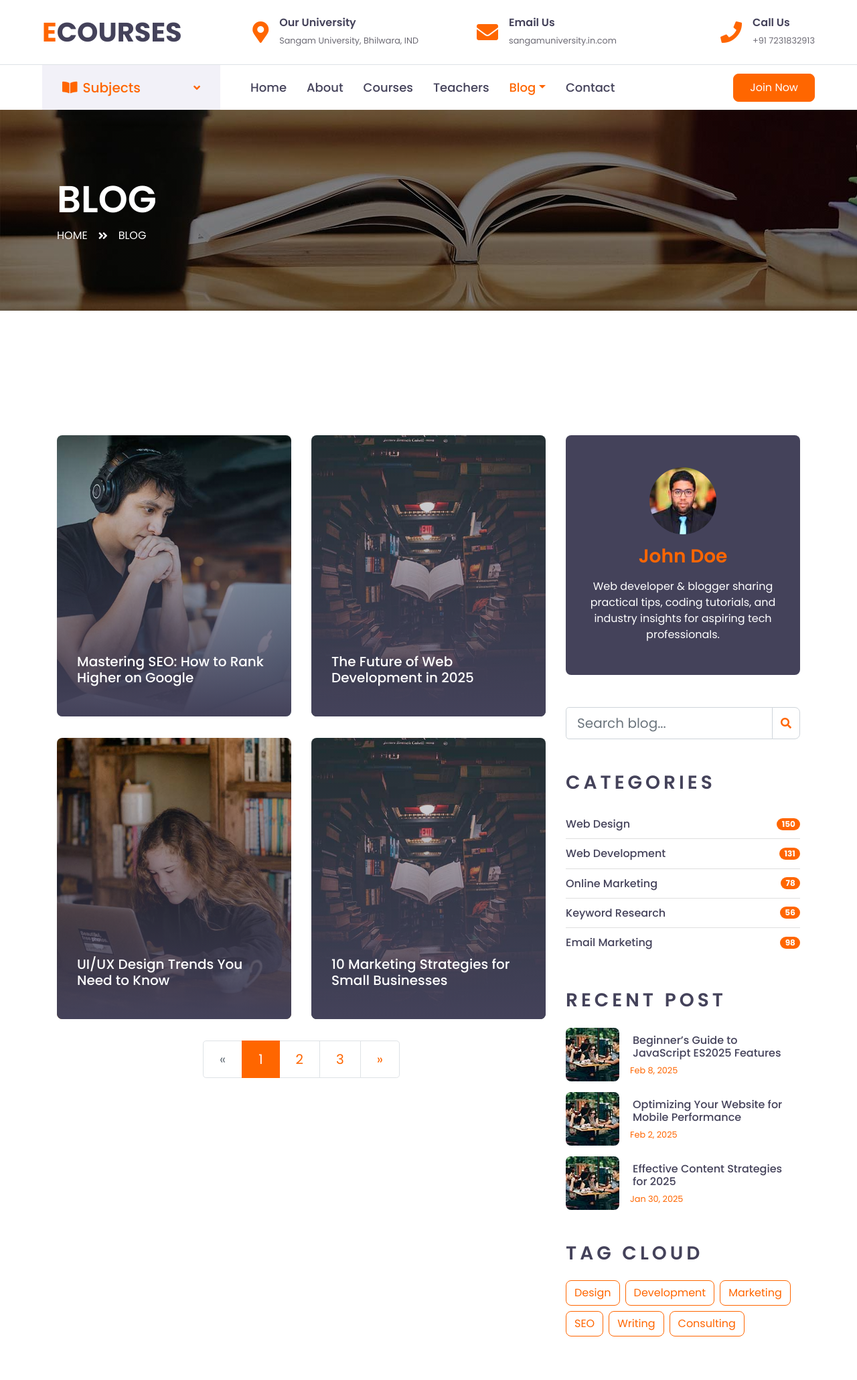
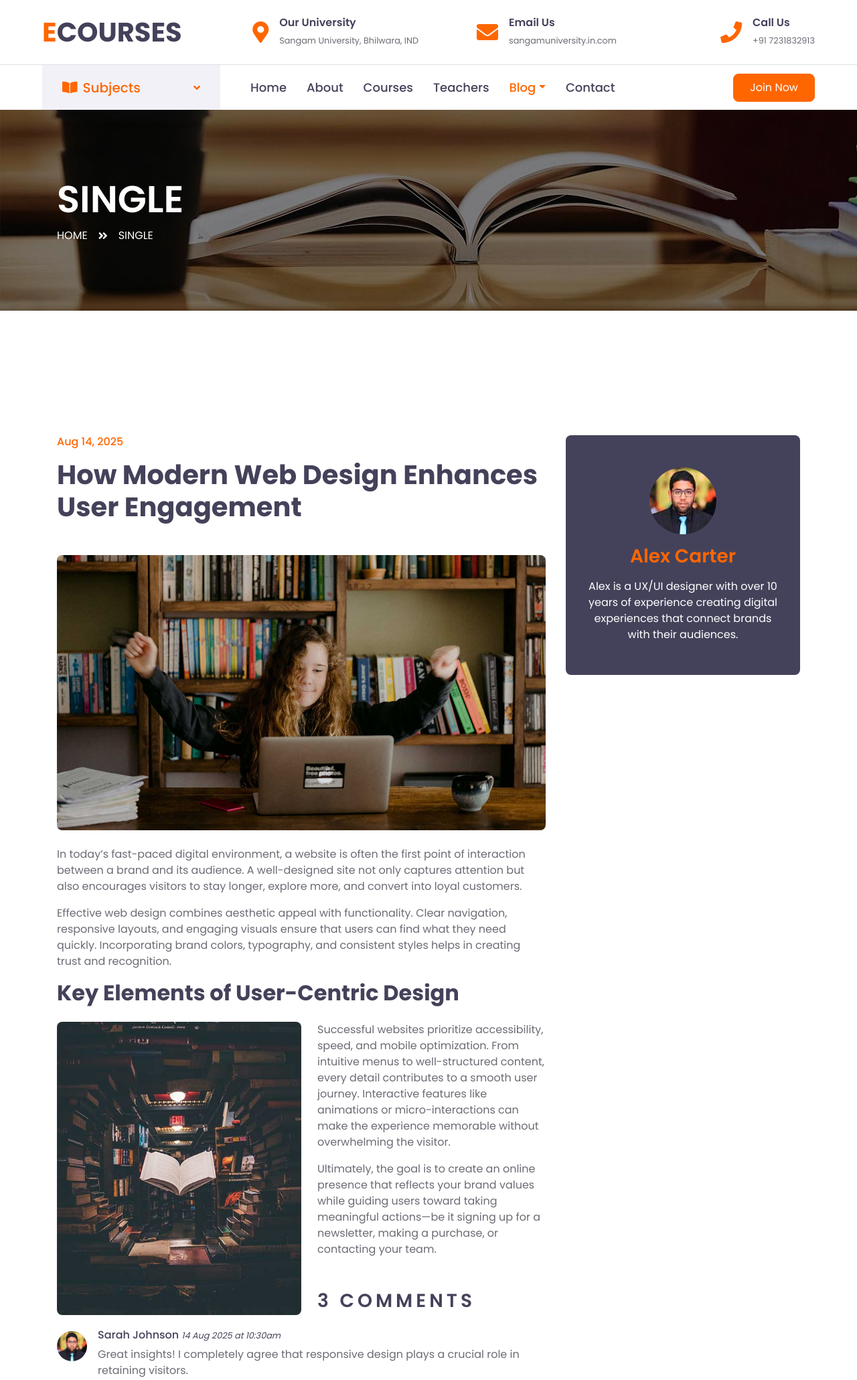
Before and after one commit to dk124421/Django-Practice-Repository-1, a Django app: page /blog/ in a window 1280 px wide. Shown: the top 2061 px of the page at 67% size. Run offline with Django 5.2, Linux system fonts and the light colour scheme; data comes from the database, SQL or seed files in the repository; some libraries are stand-ins or nearby versions.

Commit message:
Add STATIC_ROOT setting and update blog template for improved layout and content

```diff
--- a/tannu/settings.py
+++ b/tannu/settings.py
@@ -127,7 +127,7 @@ USE_TZ = True
 # https://docs.djangoproject.com/en/5.2/howto/static-files/
 
 STATIC_URL = "static/"
-
+STATIC_ROOT = BASE_DIR / 'staticfiles'
 #ADDED MANNUALLY
 
 STATICFILES_DIRS = [
--- a/templates/blog.html
+++ b/templates/blog.html
@@ -1,306 +1,170 @@
-{% extends "base.html" %} {% load static %} {% block title %}Blog{% endblock %} {% block content %}
+{% extends 'base.html' %}
+{% load static %}
+{% block title %}Blog Detail{% endblock %}
+{% block content %}
+
 <!-- Header Start -->
 <div class="container-fluid page-header" style="margin-bottom: 90px">
   <div class="container">
-    <div
-      class="d-flex flex-column justify-content-center"
-      style="min-height: 300px"
-    >
-      <h3 class="display-4 text-white text-uppercase">Blog</h3>
+    <div class="d-flex flex-column justify-content-center" style="min-height: 300px">
+      <h3 class="display-4 text-white text-uppercase">Single</h3>
       <div class="d-inline-flex text-white">
         <p class="m-0 text-uppercase"><a class="text-white" href="">Home</a></p>
         <i class="fa fa-angle-double-right pt-1 px-3"></i>
-        <p class="m-0 text-uppercase">Blog</p>
+        <p class="m-0 text-uppercase">Single</p>
       </div>
     </div>
   </div>
 </div>
 <!-- Header End -->
 
-<!-- Blog Start -->
+<!-- Detail Start -->
 <div class="container-fluid py-5">
   <div class="container py-5">
     <div class="row">
       <div class="col-lg-8">
-        <div class="row pb-3">
-          {% for blog in blogs %}
-          <div class="col-lg-6 mb-4">
-            <div class="blog-item position-relative overflow-hidden rounded mb-2">
-              <img class="img-fluid" src="{{blog.image.url}}" alt="" />
-              <a class="blog-overlay text-decoration-none" href="">
-                <h5 class="text-white mb-3">{{blog.title}}</h5>
-                <p class="text-primary m-0">{{blog.upload_at}}</p>
-              </a>
-            </div>
-          </div>
-          {% empty %}
-            <div class="col-12"><p>No blogs found.</p></div>
-          {% endfor %}
-{% comment %}
-          <div class="col-lg-6 mb-4">
-            <div
-              class="blog-item position-relative overflow-hidden rounded mb-2"
-            >
-              <img
-                class="img-fluid"
-                src="{% static 'img/blog-2.jpg' %}"
-                alt=""
-              />
-              <a class="blog-overlay text-decoration-none" href="">
-                <h5 class="text-white mb-3">
-                  Mastering SEO: How to Rank Higher on Google
-                </h5>
-                <p class="text-primary m-0">Feb 5, 2025</p>
-              </a>
+        <div class="mb-5">
+          <h6 class="text-primary mb-3">Aug 14, 2025</h6>
+          <h1 class="mb-5">How Modern Web Design Enhances User Engagement</h1>
+          <img class="img-fluid rounded w-100 mb-4" src="{% static 'img/carousel-1.jpg' %}" alt="Image" />
+          <p>
+            In today’s fast-paced digital environment, a website is often the
+            first point of interaction between a brand and its audience. A
+            well-designed site not only captures attention but also encourages
+            visitors to stay longer, explore more, and convert into loyal
+            customers.
+          </p>
+          <p>
+            Effective web design combines aesthetic appeal with functionality.
+            Clear navigation, responsive layouts, and engaging visuals ensure
+            that users can find what they need quickly. Incorporating brand
+            colors, typography, and consistent styles helps in creating trust
+            and recognition.
+          </p>
+
+          <h2 class="mb-4">Key Elements of User-Centric Design</h2>
+          <img class="img-fluid rounded w-50 float-left mr-4 mb-3" src="{% static 'img/blog-1.jpg' %}" alt="Image" />
+          <p>
+            Successful websites prioritize accessibility, speed, and mobile
+            optimization. From intuitive menus to well-structured content, every
+            detail contributes to a smooth user journey. Interactive features
+            like animations or micro-interactions can make the experience
+            memorable without overwhelming the visitor.
+          </p>
+          <p>
+            Ultimately, the goal is to create an online presence that reflects
+            your brand values while guiding users toward taking meaningful
+            actions—be it signing up for a newsletter, making a purchase, or
+            contacting your team.
+          </p>
+        </div>
+
+        <!-- Comment List -->
+        <div class="mb-5">
+          <h3 class="text-uppercase mb-4" style="letter-spacing: 5px">
+            3 Comments
+          </h3>
+
+          <div class="media mb-4">
+            <img src="{% static 'img/user.jpg' %}" alt="Image"
+              class="img-fluid rounded-circle mr-3 mt-1" style="width: 45px" />
+            <div class="media-body">
+              <h6>Sarah Johnson <small><i>14 Aug 2025 at 10:30am</i></small></h6>
+              <p>
+                Great insights! I completely agree that responsive design plays
+                a crucial role in retaining visitors.
+              </p>
+              <button class="btn btn-sm btn-secondary">Reply</button>
             </div>
           </div>
 
-          <div class="col-lg-6 mb-4">
-            <div
-              class="blog-item position-relative overflow-hidden rounded mb-2"
-            >
-              <img
-                class="img-fluid"
-                src="{% static 'img/blog-3.jpg' %}"
-                alt=""
-              />
-              <a class="blog-overlay text-decoration-none" href="">
-                <h5 class="text-white mb-3">
-                  The Future of Web Development in 2025
-                </h5>
-                <p class="text-primary m-0">Jan 28, 2025</p>
-              </a>
+          <div class="media mb-4">
+            <img src="{% static 'img/user.jpg' %}" alt="Image"
+              class="img-fluid rounded-circle mr-3 mt-1" style="width: 45px" />
+            <div class="media-body">
+              <h6>Michael Lee <small><i>14 Aug 2025 at 11:45am</i></small></h6>
+              <p>
+                I’d add that site speed is just as important—nobody sticks
+                around for slow pages.
+              </p>
+              <button class="btn btn-sm btn-secondary">Reply</button>
+
+              <div class="media mt-4">
+                <img src="{% static 'img/user.jpg' %}" alt="Image"
+                  class="img-fluid rounded-circle mr-3 mt-1" style="width: 45px" />
+                <div class="media-body">
+                  <h6>Sarah Johnson <small><i>14 Aug 2025 at 12:15pm</i></small></h6>
+                  <p>
+                    Absolutely! Optimizing images and using proper caching can
+                    make a huge difference.
+                  </p>
+                  <button class="btn btn-sm btn-secondary">Reply</button>
+                </div>
+              </div>
+
             </div>
           </div>
+        </div>
 
-          <div class="col-lg-6 mb-4">
-            <div
-              class="blog-item position-relative overflow-hidden rounded mb-2"
-            >
-              <img
-                class="img-fluid"
-                src="{% static 'img/blog-1.jpg' %}"
-                alt=""
-              />
-              <a class="blog-overlay text-decoration-none" href="">
-                <h5 class="text-white mb-3">
-                  UI/UX Design Trends You Need to Know
-                </h5>
-                <p class="text-primary m-0">Jan 20, 2025</p>
-              </a>
+        <!-- Comment Form -->
+        <div class="bg-secondary rounded p-5">
+          <h3 class="text-uppercase mb-4" style="letter-spacing: 5px">
+            Leave a comment
+          </h3>
+
+          {% if msg %}
+          <div class="alert alert-success text-center" role="alert">
+            {{ msg }}
+          </div>
+          {% endif %}
+
+          <form method="POST" action="{% url 'single_page' %}">
+            {% csrf_token %}
+            <div class="form-group">
+              <label for="name">Name *</label>
+              <input type="text" class="form-control border-0" id="name" name="name" />
             </div>
-          </div>
 
-          <div class="col-lg-6 mb-4">
-            <div
-              class="blog-item position-relative overflow-hidden rounded mb-2"
-            >
-              <img
-                class="img-fluid"
-                src="{% static 'img/blog-2.jpg' %}"
-                alt=""
-              />
-              <a class="blog-overlay text-decoration-none" href="">
-                <h5 class="text-white mb-3">
-                  10 Marketing Strategies for Small Businesses
-                </h5>
-                <p class="text-primary m-0">Jan 15, 2025</p>
-              </a>
+            <div class="form-group">
+              <label for="email">Email *</label>
+              <input type="email" class="form-control border-0" id="email" name="email" />
             </div>
-          </div>
 
-          <div class="col-lg-6 mb-4">
-            <div
-              class="blog-item position-relative overflow-hidden rounded mb-2"
-            >
-              <img
-                class="img-fluid"
-                src="{% static 'img/blog-3.jpg' %}"
-                alt=""
-              />
-              <a class="blog-overlay text-decoration-none" href="">
-                <h5 class="text-white mb-3">
-                  How to Start a Career in Digital Marketing
-                </h5>
-                <p class="text-primary m-0">Jan 5, 2025</p>
-              </a>
+            <div class="form-group">
+              <label for="website">Website</label>
+              <input type="url" class="form-control border-0" id="website" name="website" />
             </div>
-          </div> {% endcomment %}
 
-          <div class="col-12">
-            <nav aria-label="Page navigation">
-              <ul class="pagination pagination-lg justify-content-center mb-0">
-                <li class="page-item disabled">
-                  <a class="page-link" href="#" aria-label="Previous">
-                    <span aria-hidden="true">&laquo;</span>
-                    <span class="sr-only">Previous</span>
-                  </a>
-                </li>
-                <li class="page-item active">
-                  <a class="page-link" href="#">1</a>
-                </li>
-                <li class="page-item"><a class="page-link" href="#">2</a></li>
-                <li class="page-item"><a class="page-link" href="#">3</a></li>
-                <li class="page-item">
-                  <a class="page-link" href="#" aria-label="Next">
-                    <span aria-hidden="true">&raquo;</span>
-                    <span class="sr-only">Next</span>
-                  </a>
-                </li>
-              </ul>
-            </nav>
-          </div>
+            <div class="form-group">
+              <label for="message">Message *</label>
+              <textarea id="message" cols="30" rows="5"
+                class="form-control border-0" name="message"></textarea>
+            </div>
+
+            <div class="form-group mb-0">
+              <input type="submit" value="Leave Comment"
+                class="btn btn-primary py-md-2 px-md-4 font-weight-semi-bold"
+                name="submit" id="submit" />
+            </div>
+          </form>
         </div>
       </div>
 
       <div class="col-lg-4 mt-5 mt-lg-0">
         <!-- Author Bio -->
-        <div
-          class="d-flex flex-column text-center bg-dark rounded mb-5 py-5 px-4"
-        >
-          <img
-            src="{% static 'img/user.jpg' %}"
-            class="img-fluid rounded-circle mx-auto mb-3"
-            style="width: 100px"
-          />
-          <h3 class="text-primary mb-3">John Doe</h3>
+        <div class="d-flex flex-column text-center bg-dark rounded mb-5 py-5 px-4">
+          <img src="{% static 'img/user.jpg' %}"
+            class="img-fluid rounded-circle mx-auto mb-3" style="width: 100px" />
+          <h3 class="text-primary mb-3">Alex Carter</h3>
           <p class="text-white m-0">
-            Web developer & blogger sharing practical tips, coding tutorials,
-            and industry insights for aspiring tech professionals.
+            Alex is a UX/UI designer with over 10 years of experience creating
+            digital experiences that connect brands with their audiences.
           </p>
-        </div>
-
-        <!-- Search Form -->
-        <div class="mb-5">
-          <form action="">
-            <div class="input-group">
-              <input
-                type="text"
-                class="form-control form-control-lg"
-                placeholder="Search blog..."
-              />
-              <div class="input-group-append">
-                <span class="input-group-text bg-transparent text-primary"
-                  ><i class="fa fa-search"></i
-                ></span>
-              </div>
-            </div>
-          </form>
-        </div>
-
-        <!-- Category List -->
-        <div class="mb-5">
-          <h3 class="text-uppercase mb-4" style="letter-spacing: 5px">
-            Categories
-          </h3>
-          <ul class="list-group list-group-flush">
-            <li
-              class="list-group-item d-flex justify-content-between align-items-center px-0"
-            >
-              <a href="" class="text-decoration-none h6 m-0">Web Design</a>
-              <span class="badge badge-primary badge-pill">150</span>
-            </li>
-            <li
-              class="list-group-item d-flex justify-content-between align-items-center px-0"
-            >
-              <a href="" class="text-decoration-none h6 m-0">Web Development</a>
-              <span class="badge badge-primary badge-pill">131</span>
-            </li>
-            <li
-              class="list-group-item d-flex justify-content-between align-items-center px-0"
-            >
-              <a href="" class="text-decoration-none h6 m-0"
-                >Online Marketing</a
-              >
-              <span class="badge badge-primary badge-pill">78</span>
-            </li>
-            <li
-              class="list-group-item d-flex justify-content-between align-items-center px-0"
-            >
-              <a href="" class="text-decoration-none h6 m-0"
-                >Keyword Research</a
-              >
-              <span class="badge badge-primary badge-pill">56</span>
-            </li>
-            <li
-              class="list-group-item d-flex justify-content-between align-items-center px-0"
-            >
-              <a href="" class="text-decoration-none h6 m-0">Email Marketing</a>
-              <span class="badge badge-primary badge-pill">98</span>
-            </li>
-          </ul>
-        </div>
-
-        <!-- Recent Post -->
-        <div class="mb-5">
-          <h3 class="text-uppercase mb-4" style="letter-spacing: 5px">
-            Recent Post
-          </h3>
-          <a
-            class="d-flex align-items-center text-decoration-none mb-3"
-            href=""
-          >
-            <img
-              class="img-fluid rounded"
-              src="{% static 'img/blog-80x80.jpg' %}"
-              alt=""
-            />
-            <div class="pl-3">
-              <h6 class="m-1">
-                Beginner’s Guide to JavaScript ES2025 Features
-              </h6>
-              <small>Feb 8, 2025</small>
-            </div>
-          </a>
-          <a
-            class="d-flex align-items-center text-decoration-none mb-3"
-            href=""
-          >
-            <img
-              class="img-fluid rounded"
-              src="{% static 'img/blog-80x80.jpg' %}"
-              alt=""
-            />
-            <div class="pl-3">
-              <h6 class="m-1">
-                Optimizing Your Website for Mobile Performance
-              </h6>
-              <small>Feb 2, 2025</small>
-            </div>
-          </a>
-          <a
-            class="d-flex align-items-center text-decoration-none mb-3"
-            href=""
-          >
-            <img
-              class="img-fluid rounded"
-              src="{% static 'img/blog-80x80.jpg' %}"
-              alt=""
-            />
-            <div class="pl-3">
-              <h6 class="m-1">Effective Content Strategies for 2025</h6>
-              <small>Jan 30, 2025</small>
-            </div>
-          </a>
-        </div>
-
-        <!-- Tag Cloud -->
-        <div class="mb-5">
-          <h3 class="text-uppercase mb-4" style="letter-spacing: 5px">
-            Tag Cloud
-          </h3>
-          <div class="d-flex flex-wrap m-n1">
-            <a href="" class="btn btn-outline-primary m-1">Design</a>
-            <a href="" class="btn btn-outline-primary m-1">Development</a>
-            <a href="" class="btn btn-outline-primary m-1">Marketing</a>
-            <a href="" class="btn btn-outline-primary m-1">SEO</a>
-            <a href="" class="btn btn-outline-primary m-1">Writing</a>
-            <a href="" class="btn btn-outline-primary m-1">Consulting</a>
-          </div>
         </div>
       </div>
     </div>
   </div>
 </div>
-<!-- Blog End -->
+<!-- Detail End -->
+
 {% endblock %}
```
